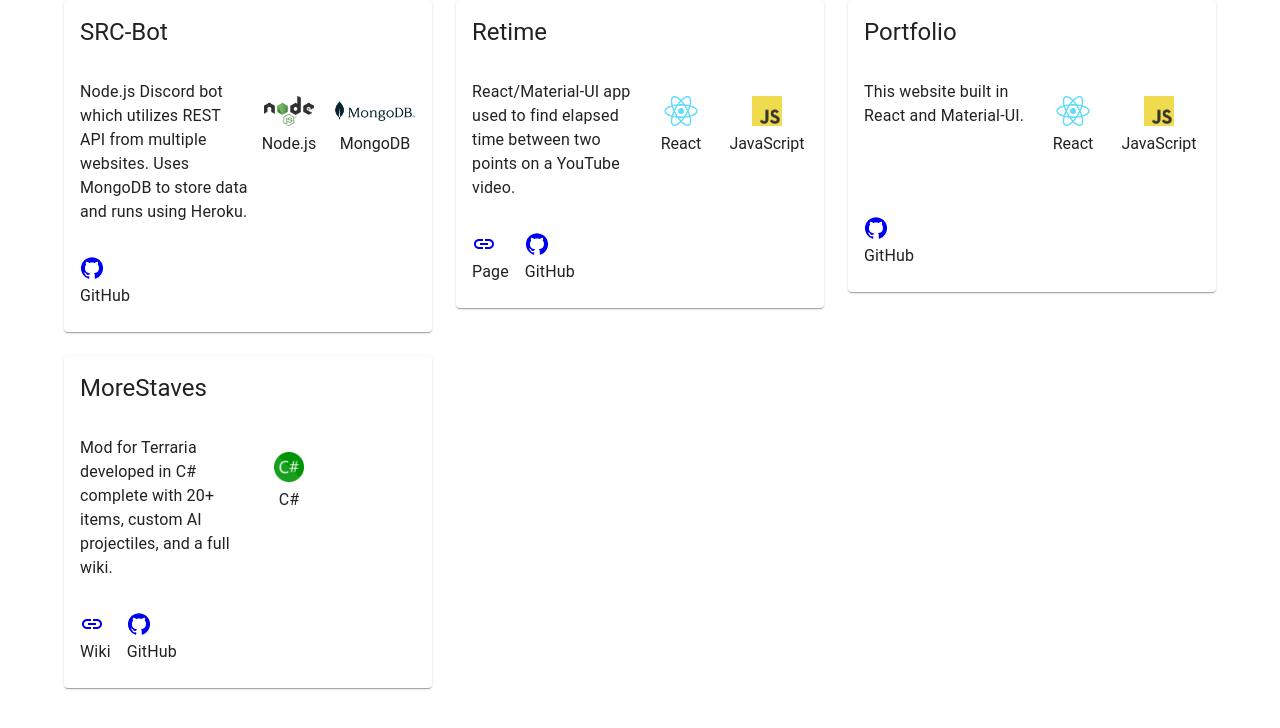
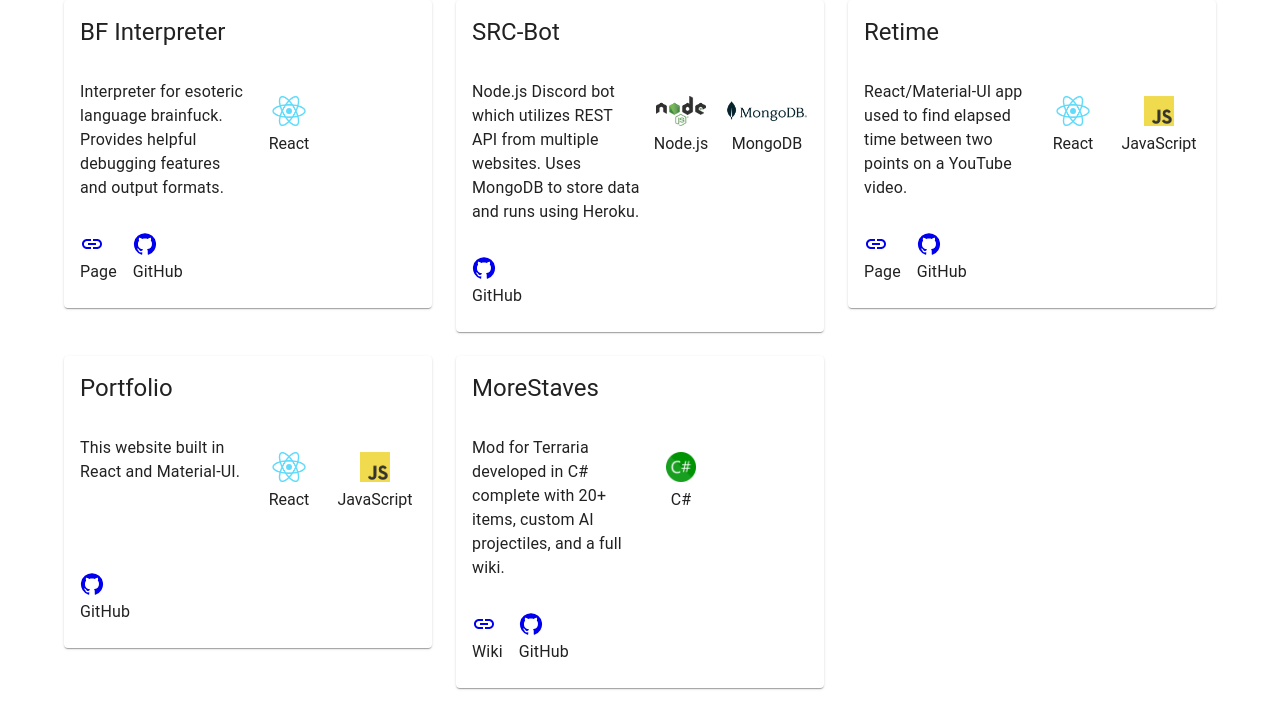
Before and after one commit to Nick-NCSU/Nick-NCSU.github.io, a React (Create React App) app: page / in a window 1280 px wide. Shown: the top 728 px of the page. Built offline with nearby package versions, Linux system fonts and the light colour scheme.

Commit message:
Add bf card

```diff
--- a/src/App.js
+++ b/src/App.js
@@ -11,6 +11,30 @@ function App() {
   return (
     <Container>
       <Grid container spacing={3}>
+        <Grid item xs={12} md={6} lg={4}>
+          <DetailCard details={{
+            title: "BF Interpreter",
+            description: "Interpreter for esoteric language brainfuck. Provides helpful debugging features and output formats.",
+            technologies: [
+              {
+                name: "React",
+                img: ReactLogo
+              }
+            ],
+            links: [
+              {
+                icon: Link,
+                name: "Page",
+                url: "https://nick-ncsu.github.io/bf/"
+              },
+              {
+                icon: GitHub,
+                name: "GitHub",
+                url: "https://github.com/Nick-NCSU/bf"
+              }
+            ]
+          }}/>
+        </Grid>
         <Grid item xs={12} md={6} lg={4}>
           <DetailCard details={{
             title: "SRC-Bot",
```
